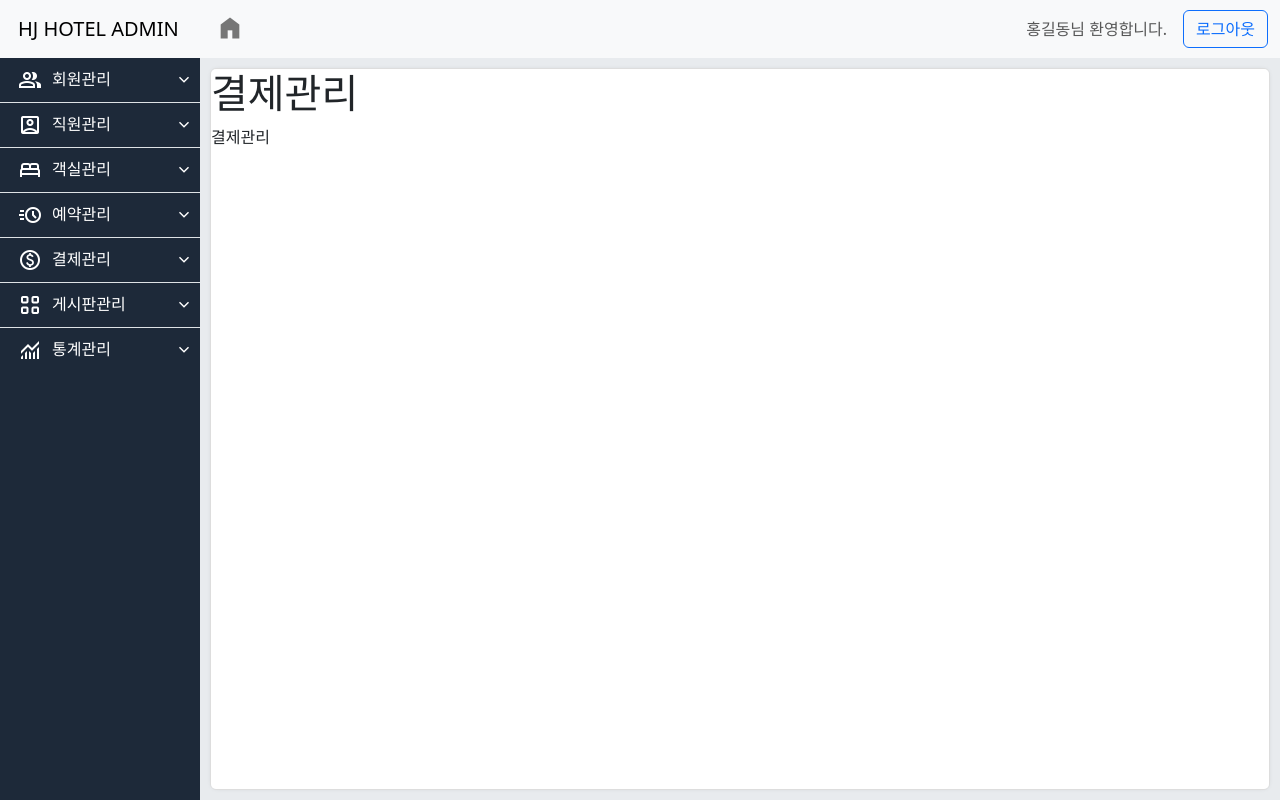
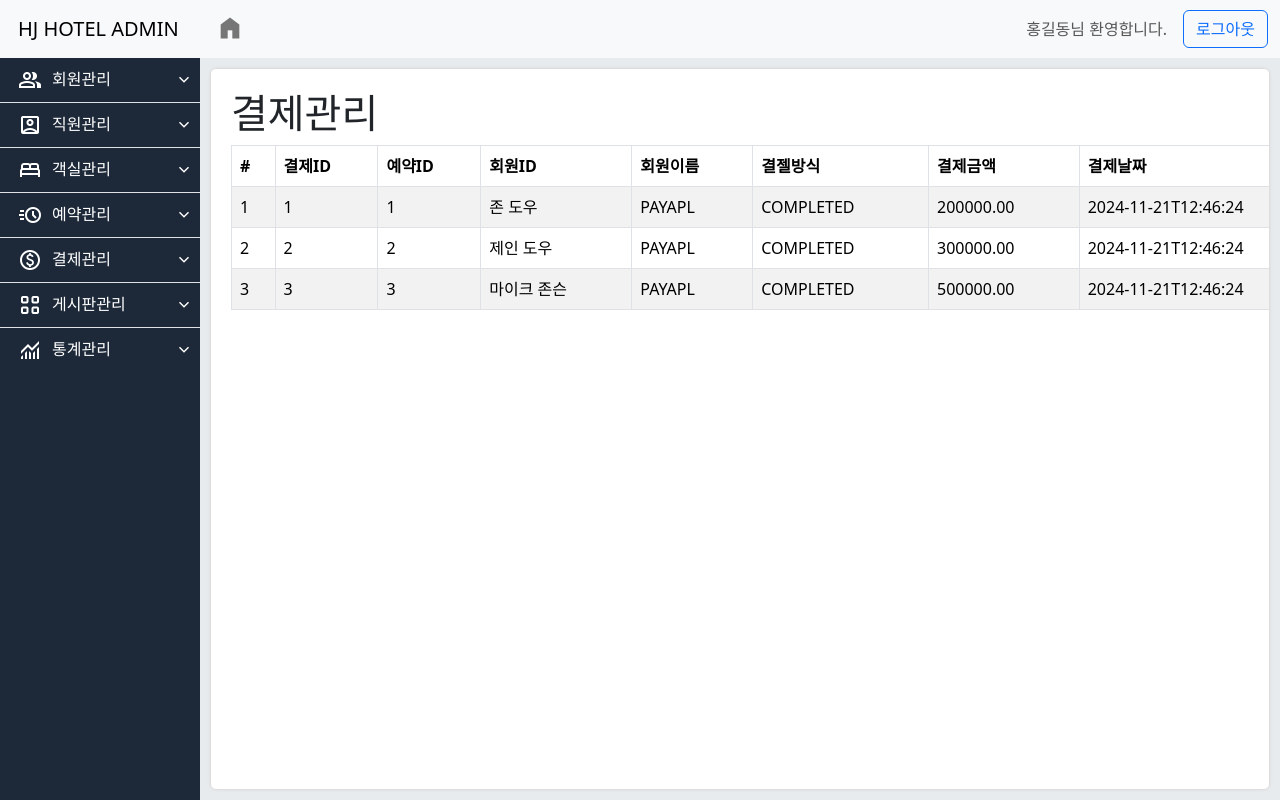
Before and after one commit to eziquexx/hjhotel-front, a React (Create React App) app: page /admin/payments in a window 1280 px wide. Built offline with nearby package versions, Linux system fonts and the light colour scheme.

Commit message:
24.11.24 지은 : 임시 정적 테이블 추가. fetch 연결 알아보기

```diff
--- a/package.json
+++ b/package.json
@@ -14,6 +14,7 @@
     "react-scripts": "5.0.1",
     "web-vitals": "^2.1.4"
   },
+  "proxy": "http://localhost:8080",
   "scripts": {
     "start": "react-scripts start",
     "build": "react-scripts build",
--- a/src/component/admin/payments/script/AdminPaymentsContent.jsx
+++ b/src/component/admin/payments/script/AdminPaymentsContent.jsx
@@ -1,10 +1,60 @@
+import Table from 'react-bootstrap/Table';
 
 //24.11.12 지은 [완료] : ...
 export default function AdminPaymentsContent() {
   return (
     <div>
       <h1>결제관리</h1>
-      <div>결제관리</div>
+      <Table striped bordered hover>
+        <thead>
+          <tr>
+            <th>#</th>
+            <th>결제ID</th>
+            <th>예약ID</th>
+            <th>회원ID</th>
+            <th>회원이름</th>
+            <th>결젤방식</th>
+            <th>결제금액</th>
+            <th>결제날짜</th>
+            <th>결제변경날짜</th>
+          </tr>
+        </thead>
+        <tbody>
+          <tr>
+            <td>1</td>
+            <td>1</td>
+            <td>1</td>
+            <td>존 도우</td>
+            <td>PAYAPL</td>
+            <td>COMPLETED</td>
+            <td>200000.00</td>
+            <td>2024-11-21T12:46:24</td>
+            <td>2024-11-23T13:04:42</td>
+          </tr>
+          <tr>
+            <td>2</td>
+            <td>2</td>
+            <td>2</td>
+            <td>제인 도우</td>
+            <td>PAYAPL</td>
+            <td>COMPLETED</td>
+            <td>300000.00</td>
+            <td>2024-11-21T12:46:24</td>
+            <td>2024-11-21T12:46:24</td>
+          </tr>
+          <tr>
+            <td>3</td>
+            <td>3</td>
+            <td>3</td>
+            <td>마이크 존슨</td>
+            <td>PAYAPL</td>
+            <td>COMPLETED</td>
+            <td>500000.00</td>
+            <td>2024-11-21T12:46:24</td>
+            <td>2024-11-23T15:27:01</td>
+          </tr>
+        </tbody>
+      </Table>
     </div>
   );
 }
--- a/src/component/common/AdminAside.jsx
+++ b/src/component/common/AdminAside.jsx
@@ -17,7 +17,7 @@ export default function AdminAside() {
           </Accordion.Header>
           <Accordion.Body>
             <p>
-              <span class="material-symbols-outlined icons">check_indeterminate_small</span>
+              <span className="material-symbols-outlined icons">check_indeterminate_small</span>
               <span>회원전체목록</span>
             </p>
           </Accordion.Body>
@@ -33,7 +33,7 @@ export default function AdminAside() {
           </Accordion.Header>
           <Accordion.Body>
             <p>
-              <span class="material-symbols-outlined icons">check_indeterminate_small</span>
+              <span className="material-symbols-outlined icons">check_indeterminate_small</span>
               <span>직원전체목록</span>
             </p>
           </Accordion.Body>
@@ -49,7 +49,7 @@ export default function AdminAside() {
           </Accordion.Header>
           <Accordion.Body>
             <p>
-              <span class="material-symbols-outlined icons">check_indeterminate_small</span>
+              <span className="material-symbols-outlined icons">check_indeterminate_small</span>
               <span>객실전체목록</span>
             </p>
           </Accordion.Body>
@@ -65,14 +65,18 @@ export default function AdminAside() {
           </Accordion.Header>
           <Accordion.Body>
             <p>
-              <span class="material-symbols-outlined icons">check_indeterminate_small</span>
+              <span className="material-symbols-outlined icons">check_indeterminate_small</span>
               <span>예약전체목록</span>
             </p>
           </Accordion.Body>
         </Accordion.Item>
         <Accordion.Item eventKey="4">
           <Accordion.Header>
-            <ButtonEx id={"payments"} url={"/admin/payments"} className={"adminAsideMenu"}>
+            <ButtonEx id={"paymentsGroup"}
+              url={"/admin/payments"}
+              // action={fetch('')}
+              className={"adminAsideMenu"}
+              >
               <p>
                 <span className="material-symbols-outlined icons">paid</span>
                 <span>결제관리</span>
@@ -80,10 +84,18 @@ export default function AdminAside() {
             </ButtonEx>
           </Accordion.Header>
           <Accordion.Body>
-            <p>
-              <span class="material-symbols-outlined icons">check_indeterminate_small</span>
-              <span>결제전체목록</span>
-            </p>
+            <ButtonEx id={"payments"} url={"/admin/payments"} className={"adminAsideMenu adminAsideSubMenu"}>
+              <p>
+                <span className="material-symbols-outlined icons">check_indeterminate_small</span>
+                <span>결제목록</span>
+              </p>
+            </ButtonEx>
+            <ButtonEx id={"paymentsProcessess"} url={"/admin/payments/process"} className={"adminAsideMenu adminAsideSubMenu"}>
+              <p>
+                <span className="material-symbols-outlined icons">check_indeterminate_small</span>
+                <span>결제프로세스목록</span>
+              </p>
+            </ButtonEx>
           </Accordion.Body>
         </Accordion.Item>
         <Accordion.Item eventKey="5">
@@ -97,7 +109,7 @@ export default function AdminAside() {
           </Accordion.Header>
           <Accordion.Body>
             <p>
-              <span class="material-symbols-outlined icons">check_indeterminate_small</span>
+              <span className="material-symbols-outlined icons">check_indeterminate_small</span>
               <span>공지사항 게시판</span>
             </p>
           </Accordion.Body>
@@ -113,7 +125,7 @@ export default function AdminAside() {
           </Accordion.Header>
           <Accordion.Body>
             <p>
-              <span class="material-symbols-outlined icons">check_indeterminate_small</span>
+              <span className="material-symbols-outlined icons">check_indeterminate_small</span>
               <span>통계1</span>
             </p>
           </Accordion.Body>
--- a/src/component/common/css/AdminAside.css
+++ b/src/component/common/css/AdminAside.css
@@ -47,6 +47,10 @@
   margin-right: 10px;
 }
 
+#AdminAsideContainer .adminAsideSubMenu {
+  padding: 6px 0;
+}
+
 #AdminAsideContainer .accordion-body {
   padding: 10px 8px;
   color: #ffffff;
@@ -68,7 +72,3 @@
   width: 1rem;
   background-size: cover;
 }
-
-/* .accordion {
-  --bs-accordion-btn-icon: url("/src/assets/images/arrow_drop_down_32dp_FFFFFF_FILL0_wght400_GRAD0_opsz40.svg");
-} */
--- a/src/component/common/css/AdminMain.css
+++ b/src/component/common/css/AdminMain.css
@@ -16,6 +16,7 @@
   overflow: scroll;
   overflow-x: auto;
   overflow-y: auto;
+  padding: 20px;
 }
 
 #AdminMainConatainer #AdminMainContentsWrap {
```
